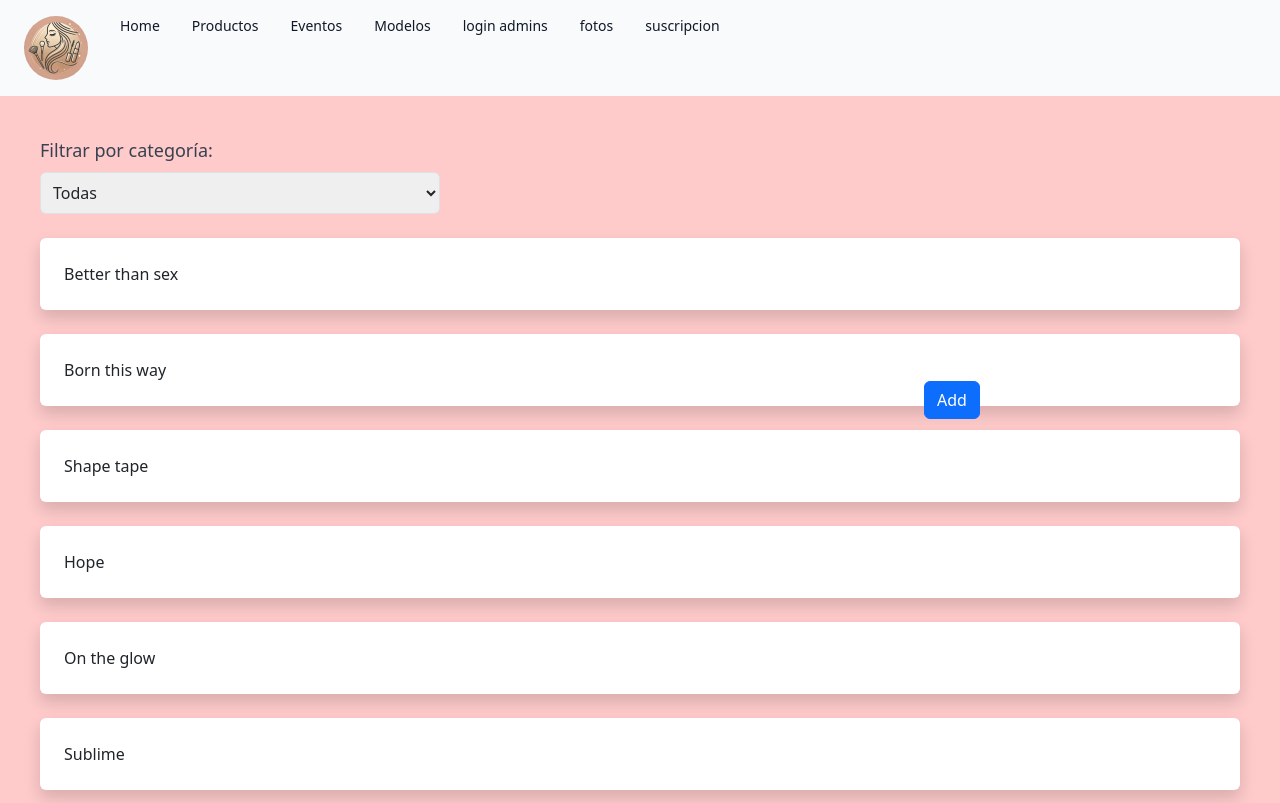
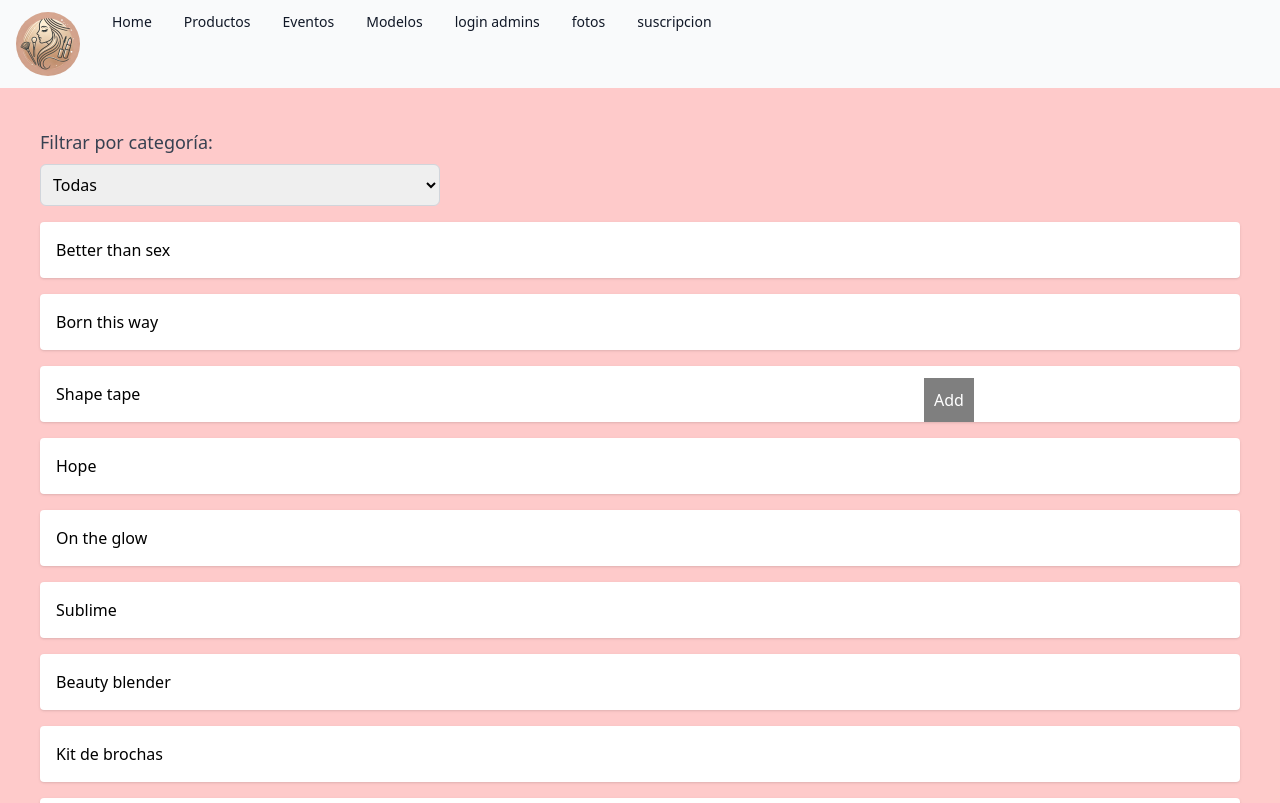
Before and after one commit to jero4204/MidTermExamWeb, a React (Vite) app: page /Makeup in a window 1280 px wide. Shown: the top 803 px of the page. Built offline with nearby package versions, Linux system fonts and the light colour scheme.

Commit message:
Eliminamos bootstrap porque no sirve pa ni mierda

```diff
--- a/package.json
+++ b/package.json
@@ -10,11 +10,9 @@
     "preview": "vite preview"
   },
   "dependencies": {
-    "bootstrap": "^5.3.3",
     "dotenv": "^16.4.5",
     "pg": "^8.12.0",
     "react": "^18.3.1",
-    "react-bootstrap": "^2.10.4",
     "react-dom": "^18.3.1",
     "react-router": "^6.26.2",
     "react-router-dom": "^6.26.2"
--- a/src/components/Makeup.tsx
+++ b/src/components/Makeup.tsx
@@ -2,8 +2,7 @@
 import { maquillajesData } from '../database/maquillajesdata';
 import { Maquillaje } from '../models/maquillajes';
 import { MaquillajesComponents } from './componenteMaquillaje';
-import 'bootstrap/dist/css/bootstrap.min.css';
-import { Button } from "react-bootstrap";
+//import 'bootstrap/dist/css/bootstrap.min.css';
 export const Makeup = () => {
     const [maquillajes, setMaquillajes] = useState<Maquillaje[]>(maquillajesData);
     const [maquillaje, setMaquillaje] = useState<Maquillaje>({
@@ -103,7 +102,7 @@
        id="marca"
        name="marca"
        onChange={handleChange}/>
-      <Button onClick={addMaquillaje} className="button button-primary">Add</Button>
+      <button onClick={addMaquillaje} className="button button-primary">Add</button>
 
         </>
     )
--- a/src/components/homePage.tsx
+++ b/src/components/homePage.tsx
@@ -1,5 +1,3 @@
-import { Button } from "react-bootstrap"
-
 
 export const HomePage = () => {
 
```
Also changed, not shown: 1 other file (tests, documents, lock files or other folders).
